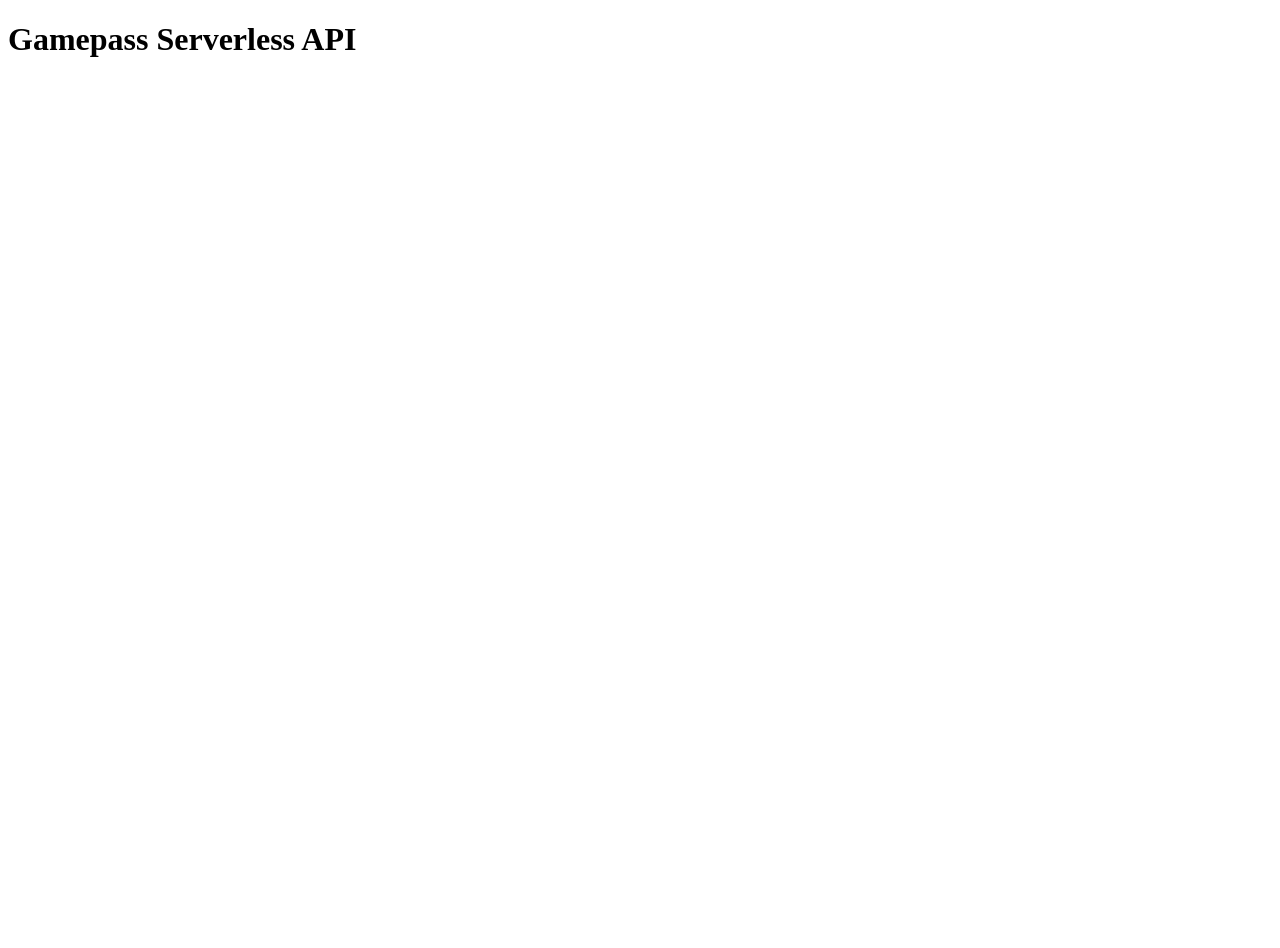
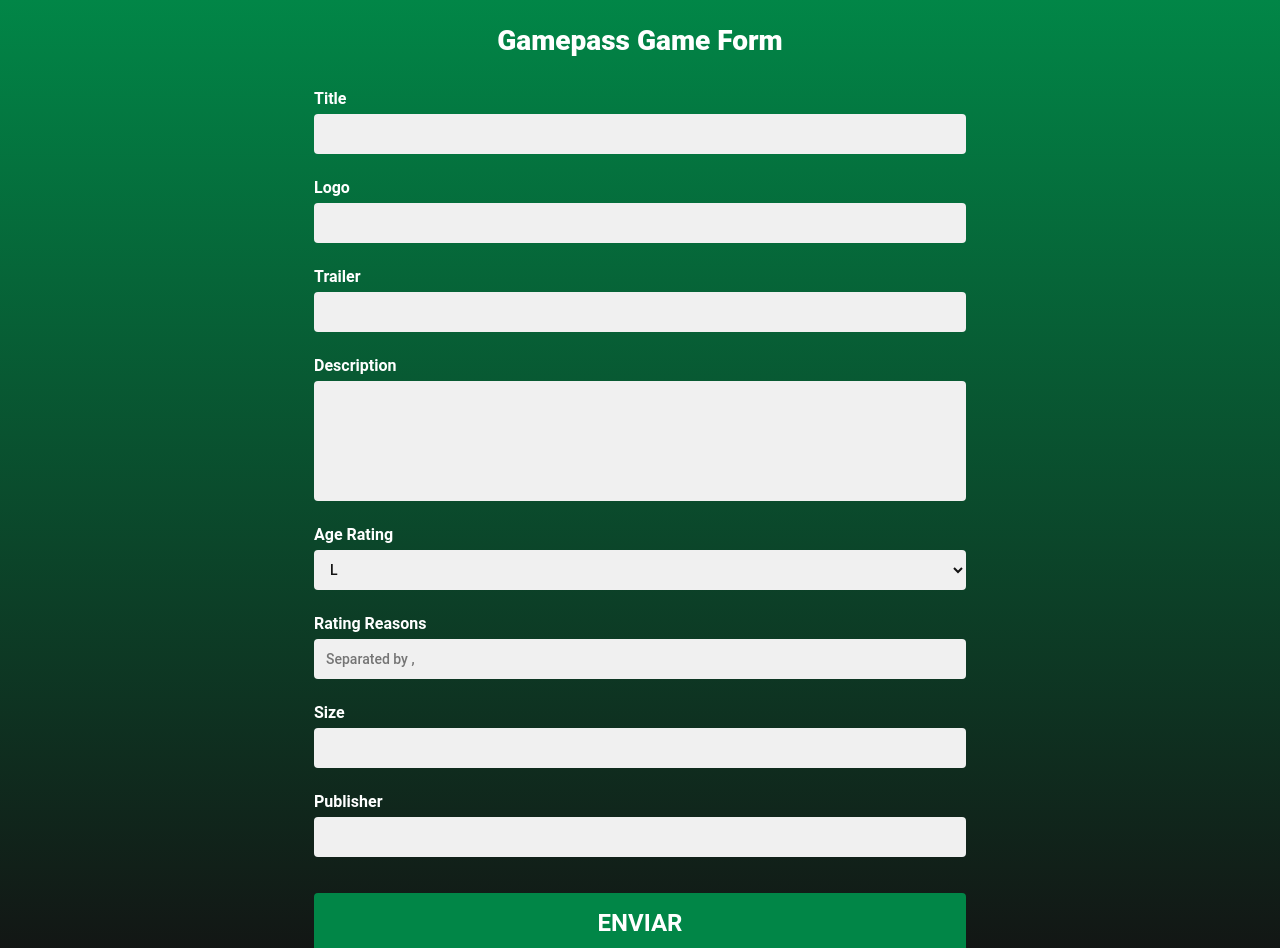
Before and after one commit to Cauaspinheiro/gamepass-api, a Next.js app: page / in a window 1280 px wide. Shown: the top 948 px of the page. Before the commit the page ends 800 px from the top, so only its background shows below. Built offline with nearby package versions, Linux system fonts and the light colour scheme.

Commit message:
:sparkles: add new home page to create new game

```diff
--- /dev/null
+++ b/src/pages/_app.tsx
@@ -0,0 +1,10 @@
+import { AppProps } from 'next/app'
+import { FC } from 'react'
+
+import '../styles/styles.css'
+
+const App: FC<AppProps> = ({ pageProps, Component }) => {
+  return <Component {...pageProps} />
+}
+
+export default App
--- a/src/pages/index.tsx
+++ b/src/pages/index.tsx
@@ -1,11 +1,128 @@
-import React from 'react'
+import { FC, FormEvent, useState } from 'react'
 
-// import { Container } from './styles';
+const HomePage: FC = () => {
+  const [title, setTitle] = useState('')
+  const [logo, setLogo] = useState('')
+  const [trailer, setTrailer] = useState('')
+  const [description, setDescription] = useState('')
+  const [rating, setRating] = useState('L')
+  const [reasons, setReasons] = useState('')
+  const [size, setSize] = useState('')
+  const [publisher, setPublisher] = useState('')
 
-const HomePage: React.FC = () => {
+  const handleSubmit = (e: FormEvent<HTMLFormElement>) => {
+    e.preventDefault()
+
+    const data = {
+      title,
+      logo,
+      trailer,
+      description,
+      rating,
+      reasons,
+      size,
+      publisher,
+    }
+
+    console.log(data)
+  }
+
   return (
-    <div>
-      <h1>Gamepass Serverless API</h1>
+    <div className="container">
+      <h1>Gamepass Game Form</h1>
+
+      <form onSubmit={handleSubmit}>
+        <div className="input-container">
+          <label htmlFor="title">Title</label>
+
+          <input
+            type="text"
+            name="title"
+            value={title}
+            onChange={(e) => setTitle(e.target.value)}
+          />
+        </div>
+
+        <div className="input-container">
+          <label htmlFor="logo">Logo</label>
+
+          <input
+            type="text"
+            name="logo"
+            value={logo}
+            onChange={(e) => setLogo(e.target.value)}
+          />
+        </div>
+
+        <div className="input-container">
+          <label htmlFor="trailer">Trailer</label>
+
+          <input
+            type="text"
+            name="trailer"
+            value={trailer}
+            onChange={(e) => setTrailer(e.target.value)}
+          />
+        </div>
+
+        <div className="input-container">
+          <label htmlFor="description">Description</label>
+
+          <textarea
+            name="description"
+            value={description}
+            onChange={(e) => setDescription(e.target.value)}
+          />
+        </div>
+
+        <div className="input-container">
+          <label htmlFor="rating">Age Rating</label>
+
+          <select
+            name="rating"
+            value={rating}
+            onChange={(e) => setRating(e.target.value)}
+          >
+            <option value="L">L</option>
+            <option value="18">18</option>
+          </select>
+        </div>
+
+        <div className="input-container">
+          <label htmlFor="rating-reasons">Rating Reasons</label>
+
+          <input
+            type="text"
+            name="rating-reasons"
+            placeholder="Separated by ,"
+            value={reasons}
+            onChange={(e) => setReasons(e.target.value)}
+          />
+        </div>
+
+        <div className="input-container">
+          <label htmlFor="size">Size</label>
+          <input
+            type="text"
+            name="size"
+            value={size}
+            onChange={(e) => setSize(e.target.value)}
+          />
+        </div>
+
+        <div className="input-container">
+          <label htmlFor="publisher">Publisher</label>
+
+          <input
+            type="text"
+            name="publisher"
+            value={publisher}
+            onChange={(e) => setPublisher(e.target.value)}
+          />
+        </div>
+
+        <button type="submit">ENVIAR</button>
+      </form>
     </div>
   )
 }
--- /dev/null
+++ b/src/styles/styles.css
@@ -0,0 +1,108 @@
+* {
+  margin: 0;
+  padding: 0;
+  box-sizing: border-box;
+}
+
+body {
+  background: linear-gradient(#018647, #131313) no-repeat;
+
+  min-height: 100vh;
+  width: 100%;
+
+  display: flex;
+  align-items: center;
+  justify-content: center;
+}
+
+.container {
+  max-width: 700px;
+  width: 100vw;
+
+  display: flex;
+  flex-direction: column;
+  justify-content: center;
+  align-items: center;
+  row-gap: 32px;
+  padding: 24px;
+
+  overflow-y: hidden;
+}
+
+.container h1 {
+  font-size: 28px;
+  font-weight: 900;
+  color: white;
+  font-family: Roboto, sans-serif;
+}
+
+.container form {
+  display: flex;
+  flex-direction: column;
+  row-gap: 24px;
+  width: 100%;
+}
+
+.container .input-container {
+  width: 100%;
+  display: flex;
+  flex-direction: column;
+  row-gap: 6px;
+}
+
+.container .input-container label {
+  font-size: 16px;
+  color: white;
+  font-family: Roboto, sans-serif;
+  font-weight: 600;
+}
+
+.container .input-container input,
+textarea,
+select,
+option {
+  border: none;
+  outline: none;
+
+  background-color: #f0f0f0;
+  border-radius: 4px;
+
+  height: 40px;
+  padding: 8px 12px;
+
+  font-size: 14px;
+  color: #131313;
+  font-family: Roboto, sans-serif;
+  font-weight: 500;
+}
+
+.container .input-container textarea {
+  height: 120px;
+  resize: none;
+  padding: 12px;
+}
+
+.container form button {
+  font-size: 24px;
+  font-family: Roboto, sans-serif;
+  color: white;
+  font-weight: 700;
+  margin-top: 12px;
+
+  background-color: #018647;
+
+  border-radius: 4px;
+
+  height: 60px;
+
+  border: none;
+  outline: none;
+
+  transition: background-color 0.3s;
+
+  cursor: pointer;
+}
+
+.container form button:hover {
+  background-color: #016939;
+}
```
